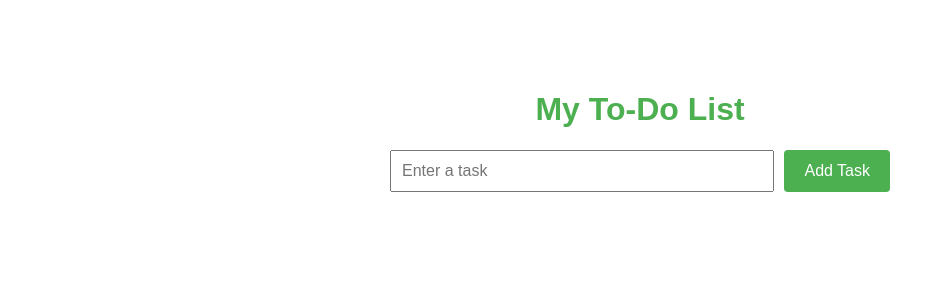
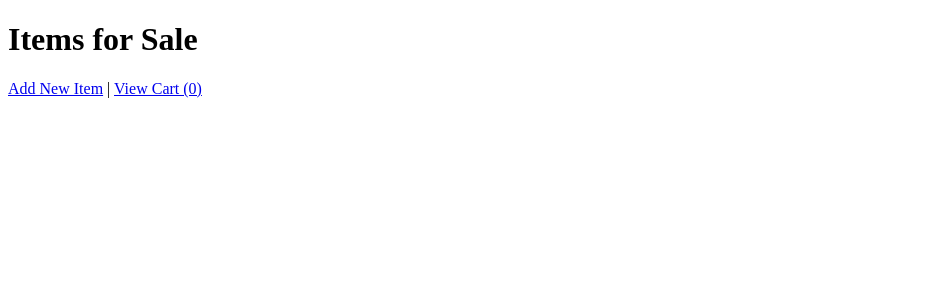
Before and after one commit to Jensen-creator/my--flask-pwa, a Flask app: page / in a window 1280 px wide. Shown: the top 300 px of the page, without its empty margins (0-945 px from the left). Run offline with Flask 3, Linux system fonts and the light colour scheme; data that the repository does not hold is empty.

Commit message:
index.html

```diff
--- a/templates/index.html
+++ b/templates/index.html
@@ -1,33 +1,18 @@
 <!DOCTYPE html>
-<html lang="en">
+<html>
 <head>
-    <link rel="manifest" href="/static/manifest.json">
-    <meta name="theme-color" content="#4CAF50">
-    <meta charset="UTF-8">
-    <title>My To-Do List</title>
-    <link rel="stylesheet" href="/static/style.css">
-    <meta name="viewport" content="width=device-width, initial-scale=1">
+    <title>Mini Shop</title>
 </head>
-
-<script>
-  if ('serviceWorker' in navigator) {
-    window.addEventListener('load', () => {
-      navigator.serviceWorker.register('/static/service-worker.js')
-        .then(reg => console.log('Service Worker registered:', reg))
-        .catch(err => console.error('Service Worker registration failed:', err));
-    });
-  }
-</script>
-
 <body>
-    <h1>My To-Do List</h1>
-    <form action="/add" method="post">
-        <input type="text" name="task" placeholder="Enter a task" required>
-        <button type="submit">Add Task</button>
-    </form>
+    <h1>Items for Sale</h1>
+    <a href="/add_item">Add New Item</a> |
+    <a href="/cart">View Cart ({{ cart|length }})</a>
     <ul>
-        {% for task in tasks %}
-        <li>{{ task }}</li>
+        {% for item in items %}
+        <li>
+            {{ item[1] }} - ${{ "%.2f"|format(item[2]) }}
+            <a href="/add_to_cart/{{ item[0] }}">Add to Cart</a>
+        </li>
         {% endfor %}
     </ul>
 </body>
```
